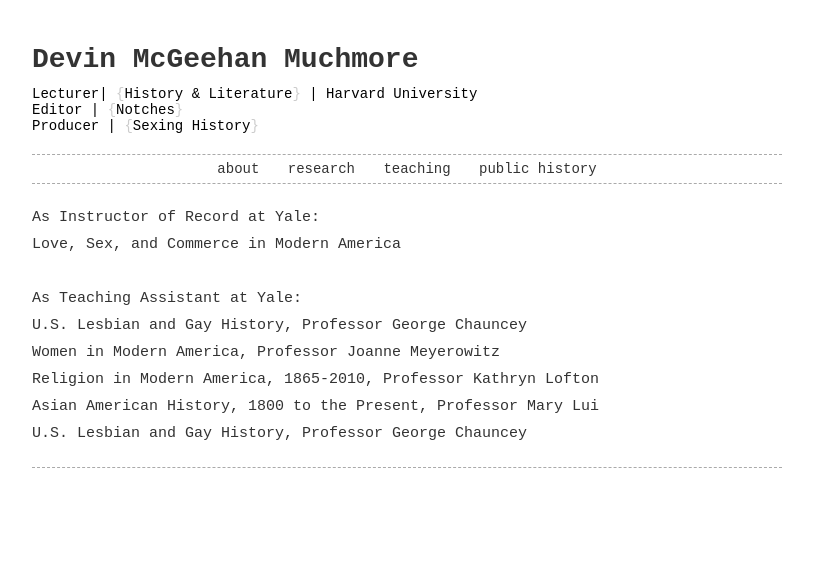
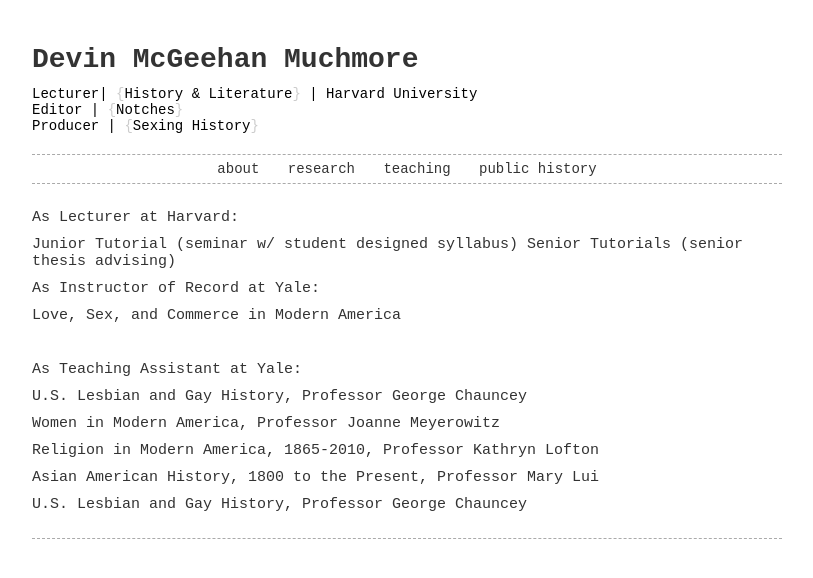
Before and after one commit to devintmm/devintmm.github.io, a Jekyll site: the page built from teaching.md, in a window 1280 px wide. Shown: the top 578 px of the page, without its empty margins (233-1046 px from the left). Built offline with Jekyll 4.4.1, drawn with Linux system fonts in a browser that asks for light colours.

Commit message:
Update teaching.md

```diff
--- a/teaching.md
+++ b/teaching.md
@@ -2,6 +2,11 @@
 layout: content
 permalink: /teaching
 ---
+As Lecturer at Harvard:
+
+Junior Tutorial (seminar w/ student designed syllabus)
+Senior Tutorials (senior thesis advising)
+
 As Instructor of Record at Yale:
 
 Love, Sex, and Commerce in Modern America
```
